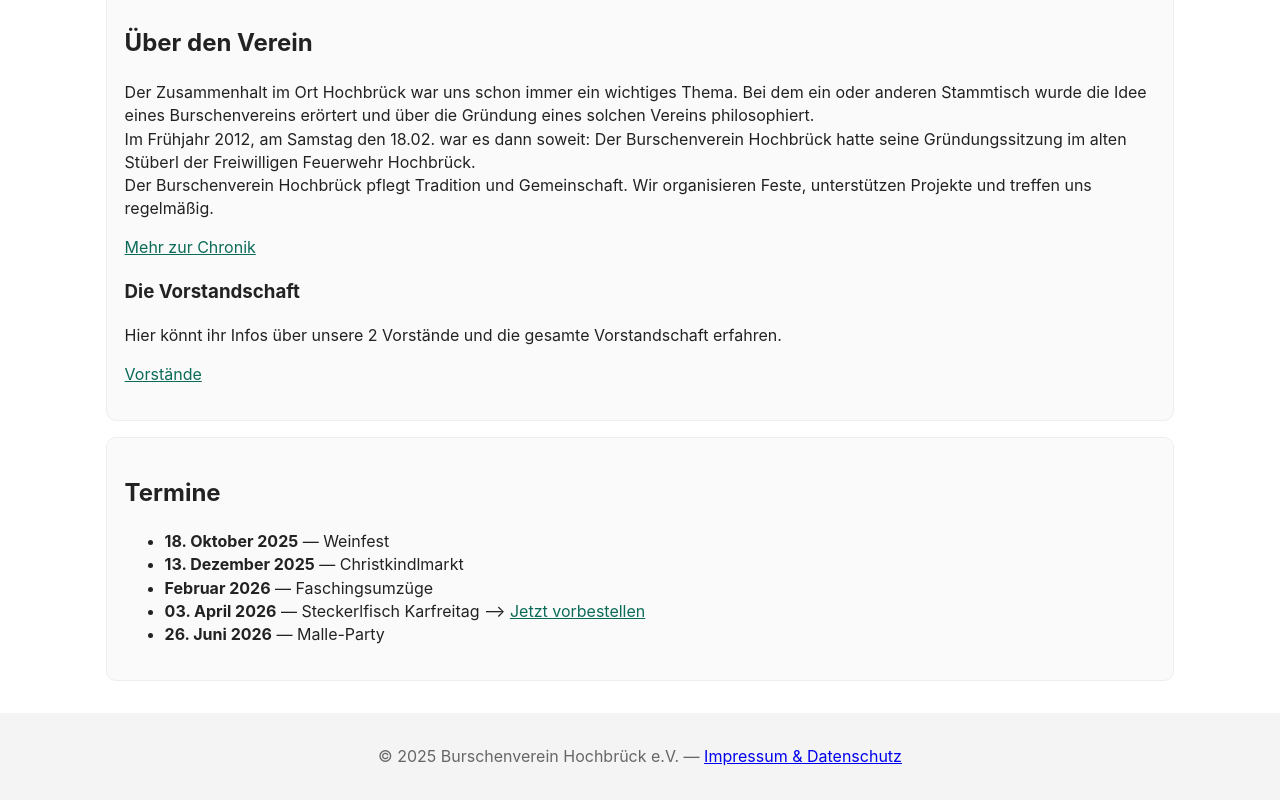
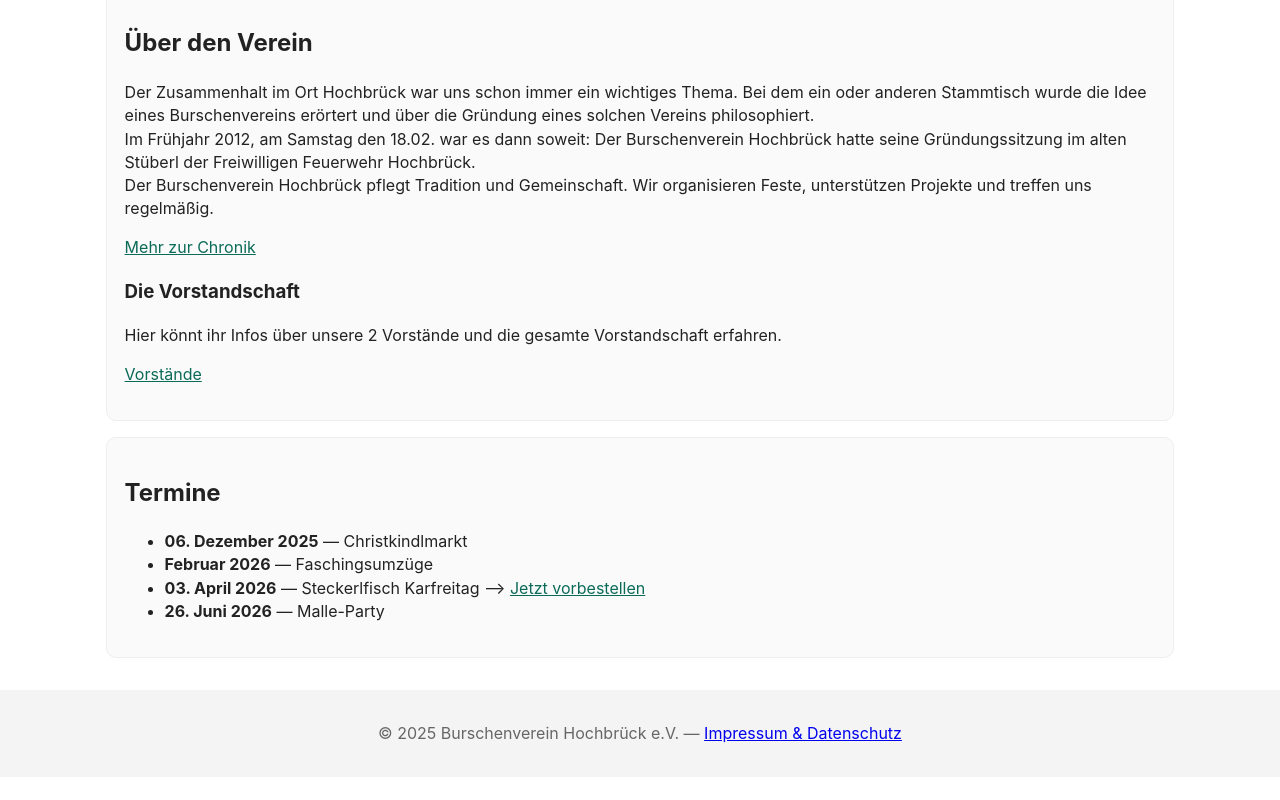
Before and after one commit to bvhochbrueck/bvh-Webseite, a plain HTML site: page index.html in a window 1280 px wide. Shown: the part 1031-1831 px from the top of the page. After the commit the page ends 1808 px from the top, so only its background shows below. Drawn offline with Linux system fonts and the light colour scheme.

Commit message:
Update index.html
Daten upgedated

```diff
--- a/index.html
+++ b/index.html
@@ -46,8 +46,7 @@
       <article class="card" id="termine">
         <h2>Termine</h2>
         <ul>
-          <li><strong>18. Oktober 2025</strong> — Weinfest</li>
-          <li><strong>13. Dezember 2025</strong> — Christkindlmarkt</li>
+          <li><strong>06. Dezember 2025</strong> — Christkindlmarkt</li>
           <li><strong>Februar 2026</strong> — Faschingsumzüge</li>
           <li><strong>03. April 2026</strong> — Steckerlfisch Karfreitag --> <a class="link" href="steckerlfisch.html">Jetzt vorbestellen</a></li>
           <li><strong>26. Juni 2026</strong> — Malle-Party</li>
```
